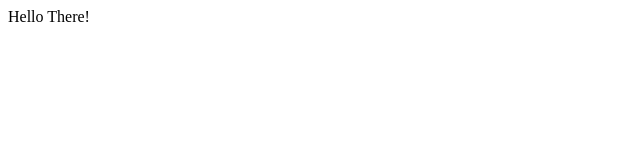
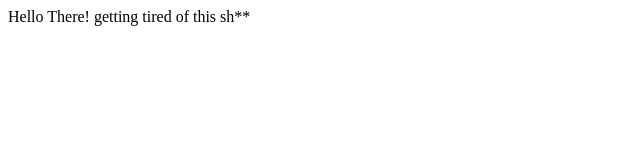
Before and after one commit to marcelflyfree/marcelsilvius.github.io, a plain HTML site: page index.html in a window 1280 px wide. Shown: the whole page, without its empty margins (0-640 px from the left). Drawn offline with Linux system fonts and the light colour scheme.

Commit message:
Update index.html

```diff
--- a/index.html
+++ b/index.html
@@ -1,5 +1,5 @@
 <html>
 
-Hello There!
+Hello There! getting tired of this sh**
 
 </html>
```
